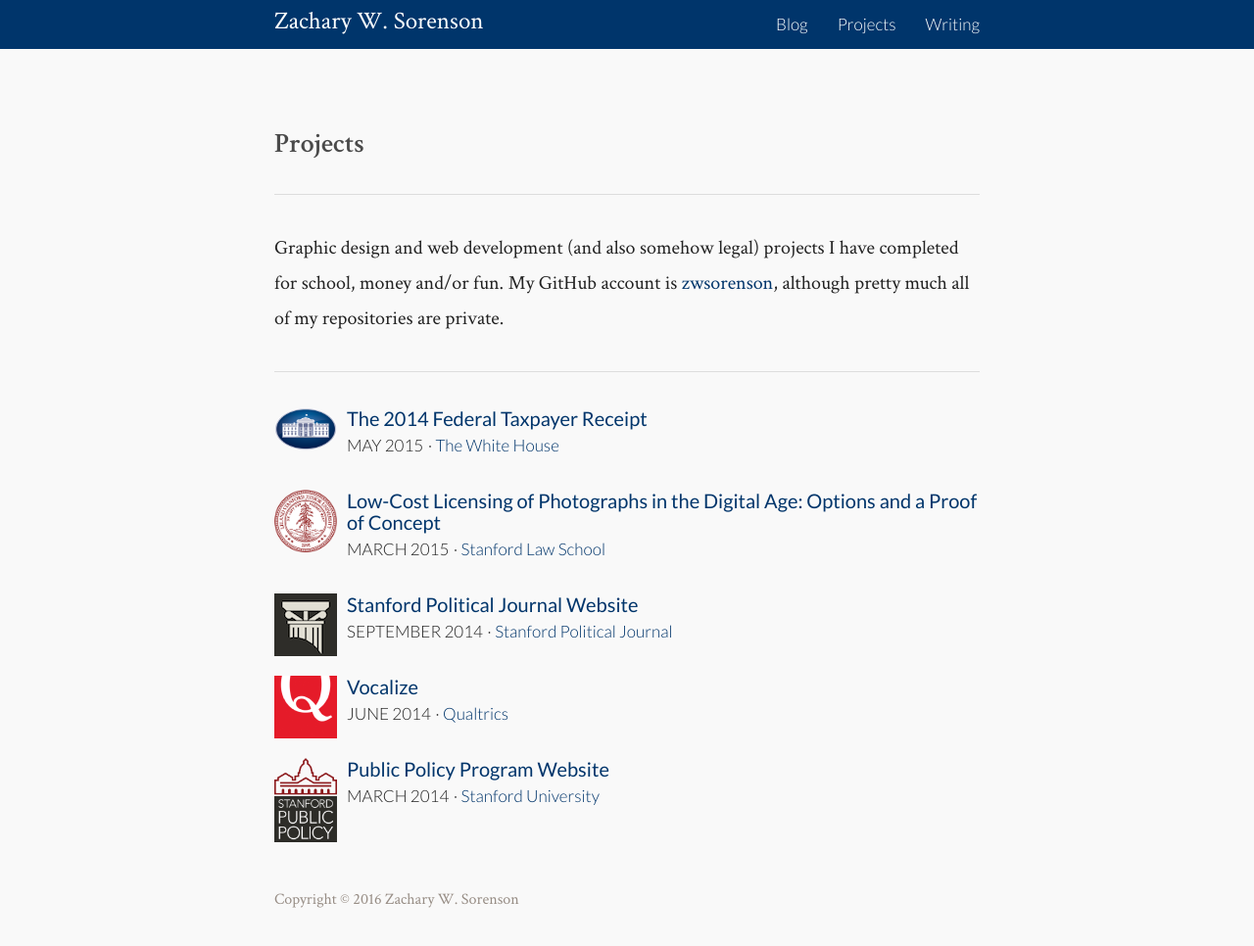
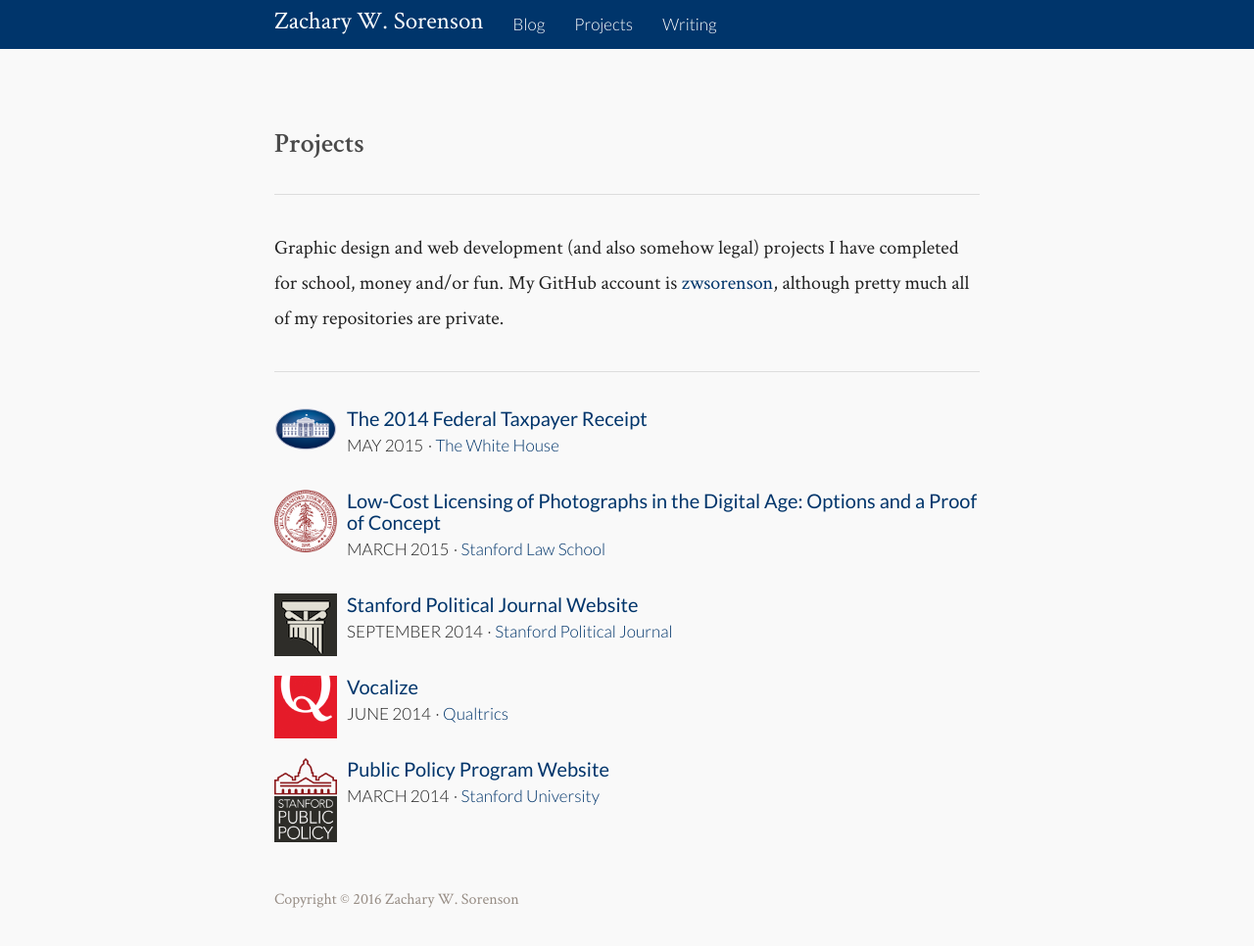
Before and after one commit to zwsorenson/zwsorenson.github.io, a Jekyll site: the page built from projects/index.html, in a window 1280 px wide and 977 px high. Shown: the top 966 px of the window at 98% size. Built offline with Jekyll 4.4.1, drawn with Linux system fonts in a browser that asks for light colours; nearby versions of some CDN libraries.

Commit message:
realigned navigation

```diff
--- a/_includes/header.html
+++ b/_includes/header.html
@@ -15,7 +15,7 @@
             {% endif %}
         </div>
         <div id="navbar" class="collapse navbar-collapse">
-            <ul class="nav navbar-nav navbar-right">
+            <ul class="nav navbar-nav {% if page.url == "/" %} navbar-right {% endif %}">
                 <li {% if page.url contains "/blog/" %} class="" {% endif %}>
                     <a href="/blog/">Blog</a>
                 </li>
```
